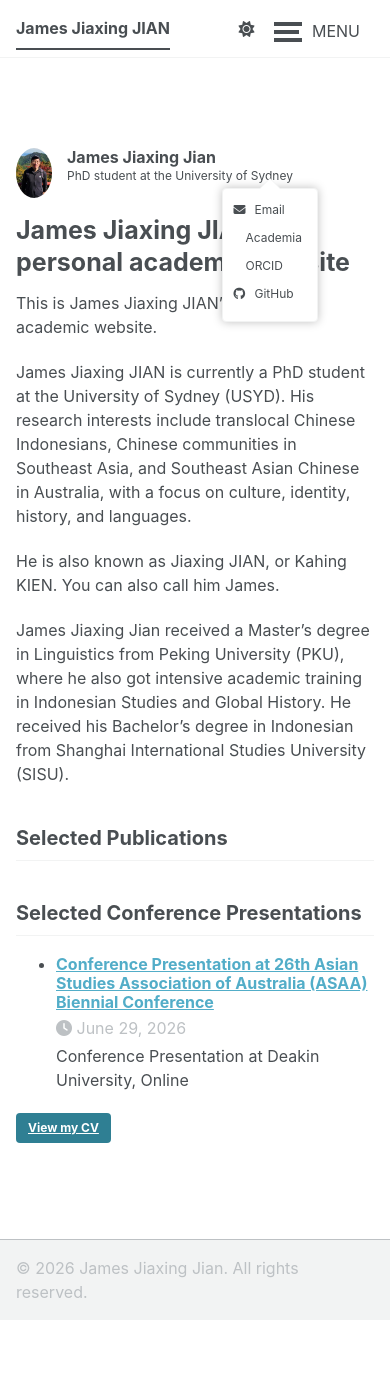
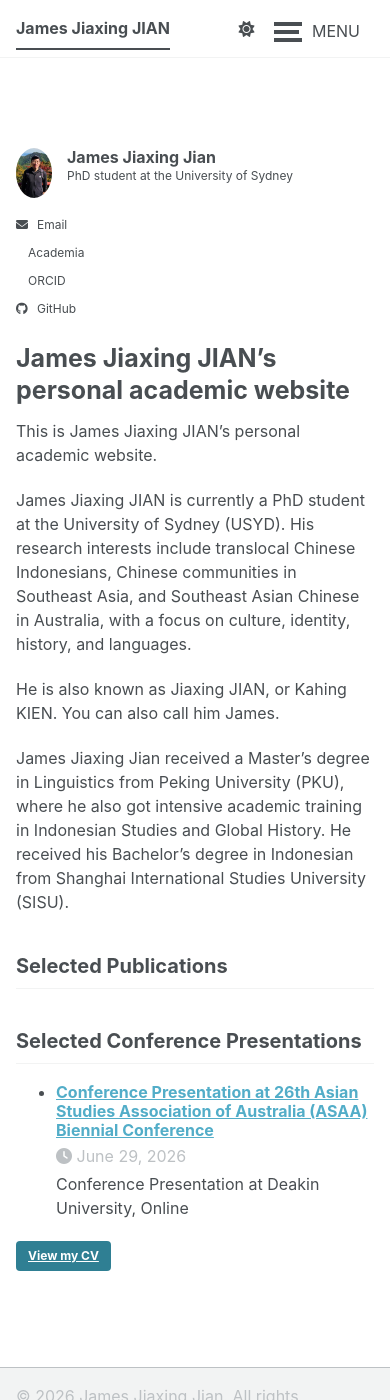
Before and after one commit to jamesjiaxingjian/jamesjiaxingjian.github.io, a Jekyll site: the page built from _pages/about.md, in a window 390 px wide and 1400 px high. Built offline with Jekyll 4.4.1, drawn with Linux system fonts in a browser that asks for light colours; a style sheet for code colours, icons or effects is not loaded.

Commit message:
Update _sidebar.scss

```diff
--- a/_sass/layout/_sidebar.scss
+++ b/_sass/layout/_sidebar.scss
@@ -322,3 +322,36 @@
     }
   }
 }
+
+/* Mobile sidebar: always show author links */
+
+@media (max-width: 1023px) {
+
+  .author__urls-wrapper {
+    display: block !important;
+  }
+
+  .author__urls-wrapper button {
+    display: none !important;
+  }
+
+  .author__urls {
+    display: block !important;
+    position: static !important;
+    right: auto !important;
+    width: 100% !important;
+    margin: 1rem 0 0 0 !important;
+    padding: 0 !important;
+    border: 0 !important;
+    border-radius: 0 !important;
+    background: transparent !important;
+    box-shadow: none !important;
+    z-index: auto !important;
+  }
+
+  .author__urls::before,
+  .author__urls::after {
+    display: none !important;
+  }
+
+}
```
